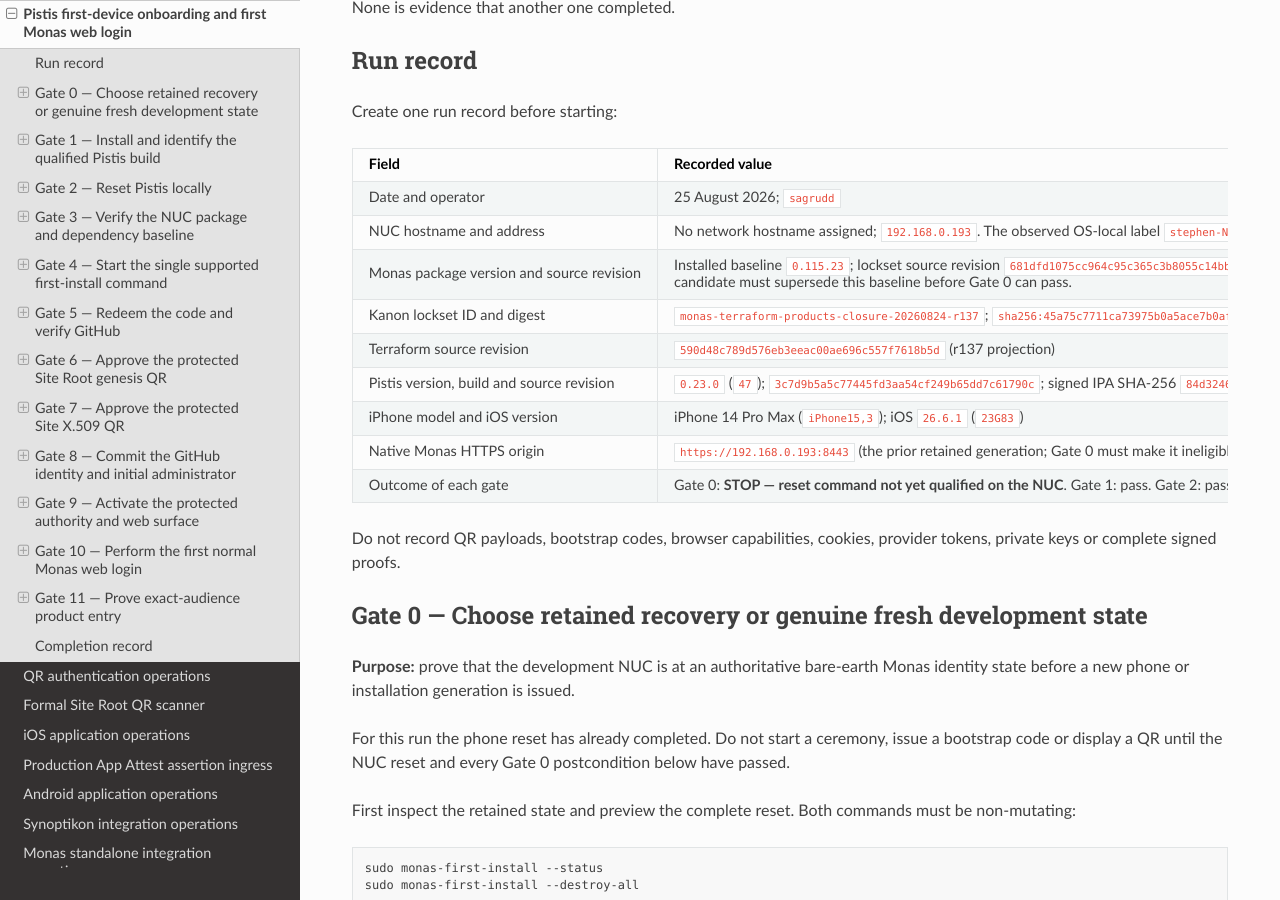
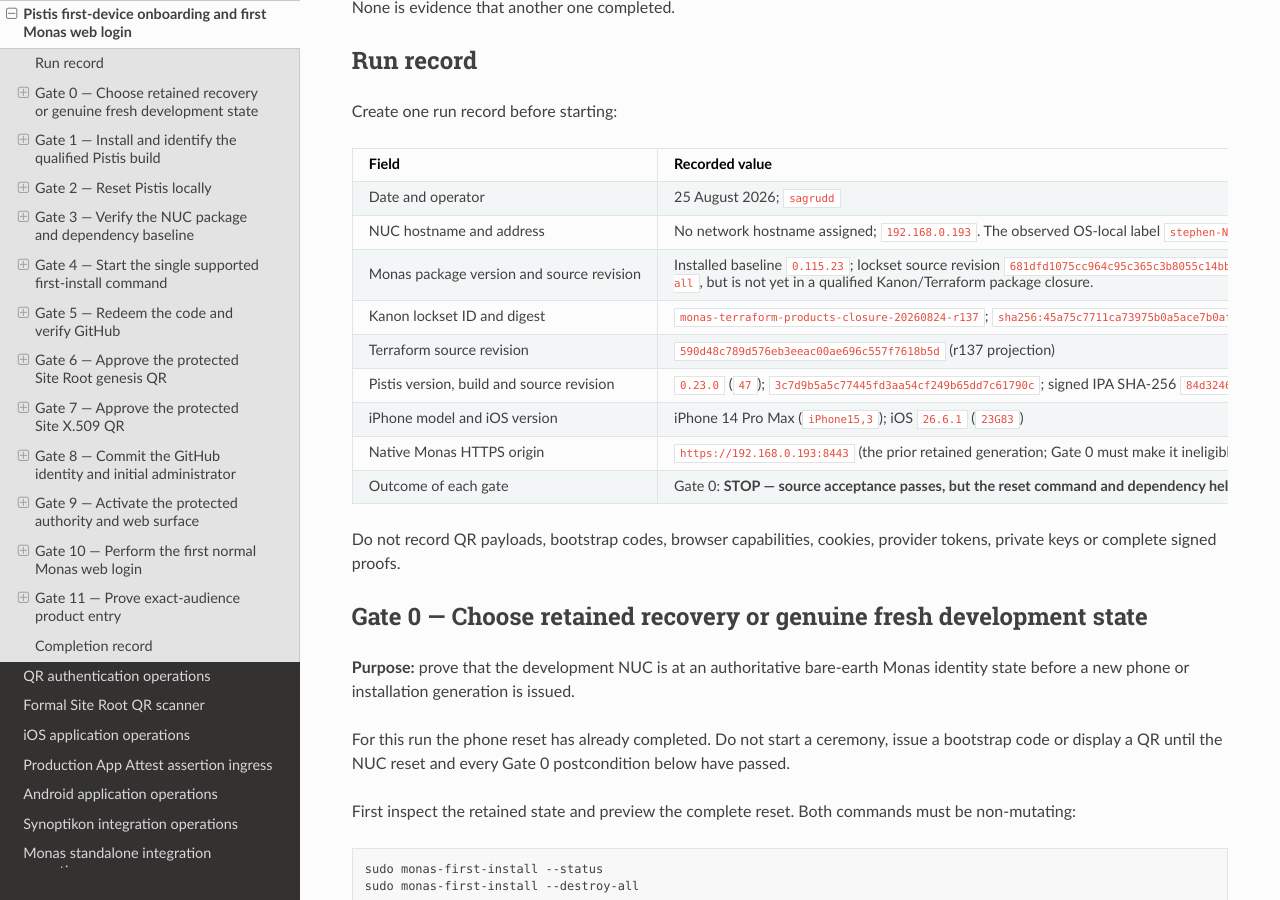
Before and after one commit to sagrudd/pistis, a Sphinx documentation site: the page built from docs/operations/monas-first-web-login-runbook.md, in a window 1280 px wide and 900 px high, scrolled down 404 px. Built offline with Sphinx 7.4.7 and the Read the Docs theme 3.1.0, drawn with Linux system fonts in a browser that asks for light colours; the version number could not be read and is left out.

Commit message:
docs: record destroy-all acceptance candidate

```diff
--- a/docs/operations/monas-first-web-login-runbook.md
+++ b/docs/operations/monas-first-web-login-runbook.md
@@ -23,13 +23,13 @@
 |---|---|
 | Date and operator | 25 August 2026; `sagrudd` |
 | NUC hostname and address | No network hostname assigned; `192.168.0.193`. The observed OS-local label `stephen-NUC12DCMi9` is not a Site Trust identity. |
-| Monas package version and source revision | Installed baseline `0.115.23`; lockset source revision `681dfd1075cc964c95c365c3b8055c14bb961972`. The `--destroy-all` candidate must supersede this baseline before Gate 0 can pass. |
+| Monas package version and source revision | Installed baseline `0.115.23`; lockset source revision `681dfd1075cc964c95c365c3b8055c14bb961972`. Candidate `0.116.0` at `ad13fa7c64e2a78033c79eee03d623c30dfd24a4` adds `--destroy-all`, but is not yet in a qualified Kanon/Terraform package closure. |
 | Kanon lockset ID and digest | `monas-terraform-products-closure-20260824-r137`; `sha256:45a75c7711ca73975b0a5ace7b0afd907a59b2f6d3f30e0b47072e5dc6a0b92c` |
 | Terraform source revision | `590d48c789d576eb3eeac00ae696c557f7618b5d` (r137 projection) |
 | Pistis version, build and source revision | `0.23.0` (`47`); `3c7d9b5a5c77445fd3aa54cf249b65dd7c61790c`; signed IPA SHA-256 `84d3246dbf4bae0b482ba8d1699b322727741368bc536b4b3e84098dc2a1dc79` |
 | iPhone model and iOS version | iPhone 14 Pro Max (`iPhone15,3`); iOS `26.6.1` (`23G83`) |
 | Native Monas HTTPS origin | `https://192.168.0.193:8443` (the prior retained generation; Gate 0 must make it ineligible before a new generation is issued) |
-| Outcome of each gate | Gate 0: **STOP — reset command not yet qualified on the NUC**. Gate 1: pass. Gate 2: pass (operator reports local Pistis reset complete). Gates 3–10: not started. |
+| Outcome of each gate | Gate 0: **STOP — source acceptance passes, but the reset command and dependency helpers are not yet qualified/installed on the NUC**. Gate 1: pass. Gate 2: pass (operator reports local Pistis reset complete). Gates 3–10: not started. |
 
 Do not record QR payloads, bootstrap codes, browser capabilities, cookies,
 provider tokens, private keys or complete signed proofs.
```
